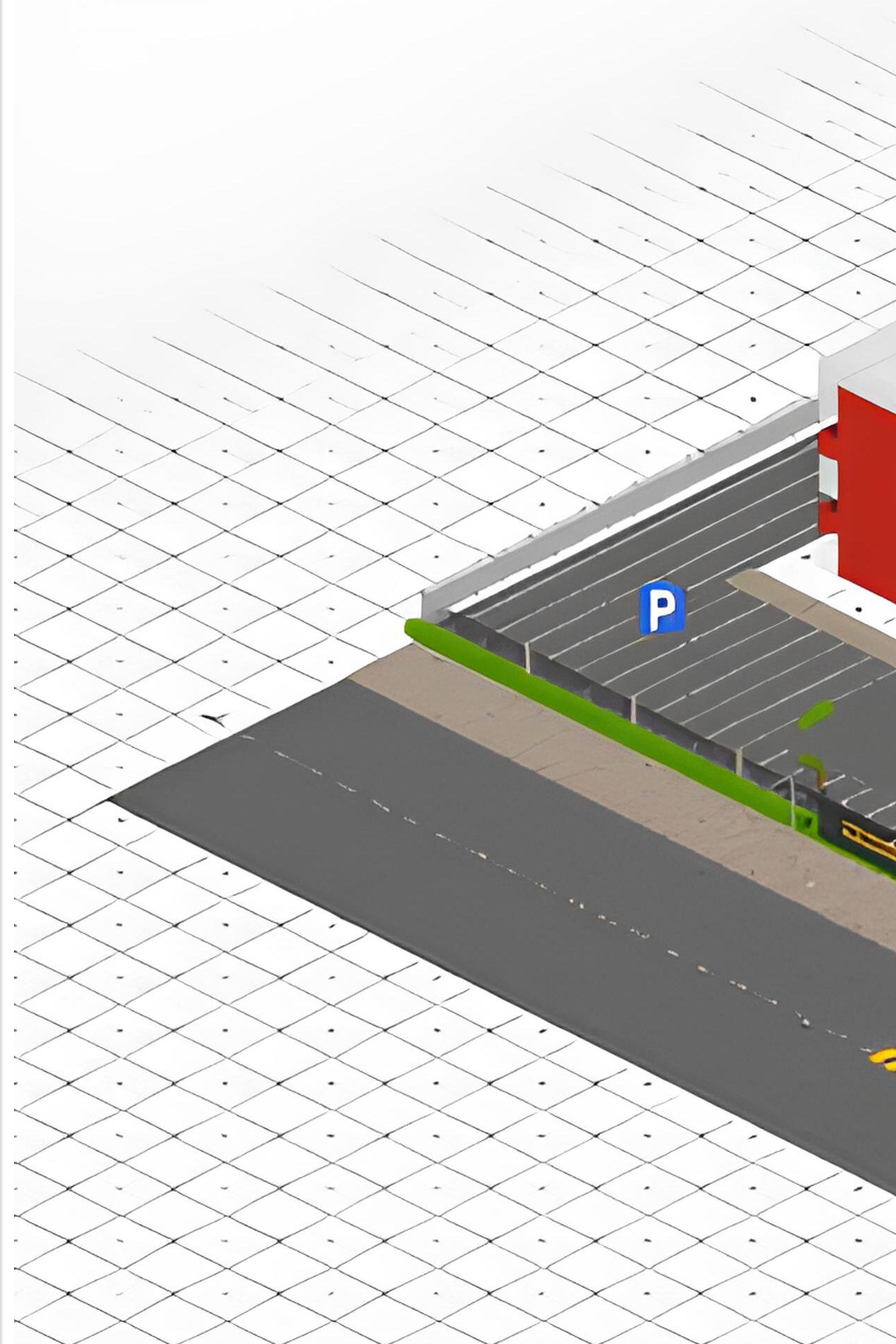
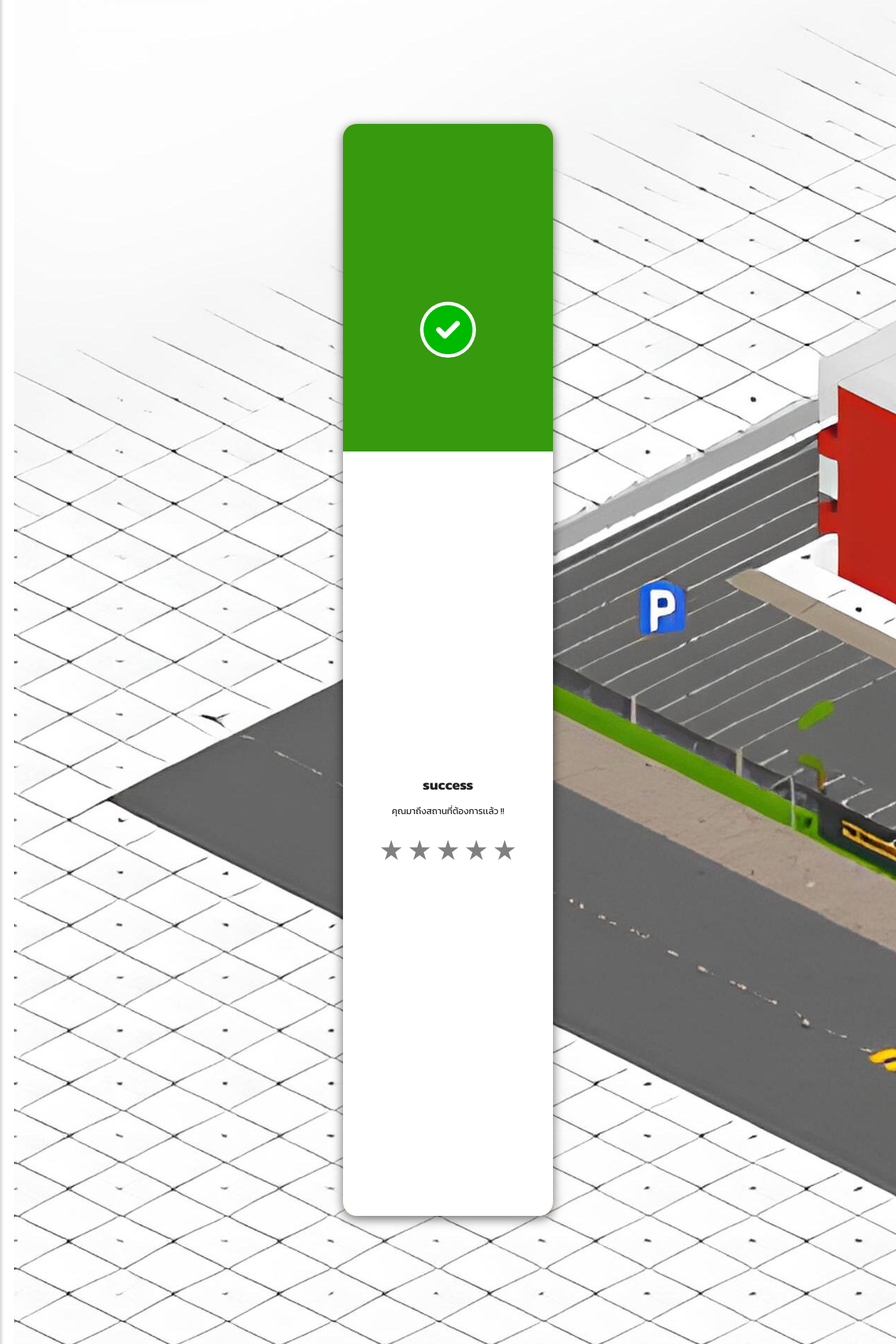
Before and after one commit to CSpipat/Nav_RMUTSB_Projects, a Flask app: page / in a window 1280 px wide. Shown: the part 343-2263 px from the top of the page at 70% size. Run offline with Flask 3, Linux system fonts and the light colour scheme; some libraries are stand-ins or nearby versions.

Commit message:
Commit Rating API html and Js

```diff
--- a/app.py
+++ b/app.py
@@ -8,6 +8,7 @@ import math
 import networkx as nx
 import numpy as np
 import pandas as pd
+from flask import request
 from flask import Flask, render_template, request, jsonify
 
 app = Flask(__name__)
@@ -400,5 +401,39 @@ def search():
         }), 500
 
 
+# ============================= Start Point feedBack=====================
+
+import csv
+from datetime import datetime
+
+def save_rating_to_csv(rating, rating_text, file_path='feedback.csv'):
+    with open(file_path, mode='a', newline='', encoding='utf-8') as file:
+        writer = csv.writer(file)
+        writer.writerow([datetime.now().isoformat(), rating, rating_text])
+
+
+@app.route('/submit-rating', methods=['POST'])
+def submit_rating():
+    try:
+        data = request.get_json()
+        rating = data.get('rating')
+        rating_text = data.get('ratingText')  # แก้จาก ratingTexts เป็น ratingText
+
+        if not isinstance(rating, int) or rating < 1 or rating > 5:
+            return jsonify({'error': 'Invalid rating value. Must be 1–5'}), 400
+        if not isinstance(rating_text, str):
+            return jsonify({'error': 'Invalid ratingText'}), 400
+
+        save_rating_to_csv(rating, rating_text)
+
+        return jsonify({'message': 'Rating saved successfully'}), 200
+
+    except Exception as e:
+        print("🔥 Error:", str(e))  # จะพิมพ์ใน terminal
+        return jsonify({'error': str(e)}), 500
+
+
+
+
 if __name__ == '__main__':
     app.run(debug=True)
--- /dev/null
+++ b/feedback.csv
@@ -0,0 +1 @@
+2025-08-01T14:44:43.789579,5,ยอดเยี่ยม!
--- /dev/null
+++ b/ratings.csv
@@ -0,0 +1,3 @@
+2025-08-01T07:28:41.427983,anonymous,5
+2025-08-01T07:29:01.992196,anonymous,4
+2025-08-01T07:35:05.198705,anonymous,5
--- /dev/null
+++ b/static/js/startfeedback.js
@@ -0,0 +1,70 @@
+const stars = document.querySelectorAll('.star-rating .star');
+const messageEl = document.getElementById('message');
+const ratingTextEl = document.getElementById('rating-text');
+
+let selectedRating = 0;
+
+const ratingTexts = {
+  1: "แย่มาก",
+  2: "ไม่พอใจ",
+  3: "ปานกลาง",
+  4: "ดี",
+  5: "ยอดเยี่ยม!"
+};
+
+// ✅ ส่ง rating + ratingText ไปยัง Flask API
+function sendRating(rating) {
+  const ratingText = ratingTexts[rating];
+  messageEl.style.color = '#4CAF50';
+  messageEl.textContent = 'กำลังส่งคะแนน...';
+
+  fetch('/submit-rating', {
+    method: 'POST',
+    headers: {
+      'Content-Type': 'application/json'
+    },
+    body: JSON.stringify({
+      rating: rating,
+      ratingText: ratingText
+    })
+  })
+  .then(res => res.json())
+  .then(data => {
+    messageEl.style.color = '#4CAF50';
+    messageEl.textContent = data.message || 'ขอบคุณสำหรับคะแนนของคุณ!';
+  })
+  .catch(err => {
+    messageEl.style.color = '#ff6b6b';
+    messageEl.textContent = 'เกิดข้อผิดพลาดในการส่งข้อมูล';
+    console.error(err);
+  });
+}
+
+// ⭐ การจัดการการคลิกและเมาส์
+stars.forEach(star => {
+  star.addEventListener('mouseover', () => {
+    const val = parseInt(star.dataset.value);
+    highlightStars(val);
+    ratingTextEl.textContent = ratingTexts[val];
+  });
+
+  star.addEventListener('mouseout', () => {
+    highlightStars(selectedRating);
+    ratingTextEl.textContent = selectedRating > 0 ? ratingTexts[selectedRating] : "";
+  });
+
+  star.addEventListener('click', () => {
+    selectedRating = parseInt(star.dataset.value);
+    highlightStars(selectedRating);
+    ratingTextEl.textContent = ratingTexts[selectedRating];
+    sendRating(selectedRating);
+  });
+});
+
+// ⭐ ไฮไลต์ดาว
+function highlightStars(rating) {
+  stars.forEach(star => {
+    const val = parseInt(star.dataset.value);
+    star.classList.toggle('selected', val <= rating);
+  });
+}
--- a/static/style.css
+++ b/static/style.css
@@ -613,6 +613,129 @@ html {
     margin: 0 auto 15px;
 }
 
+
+
+/* ================================== Alert Success================================= */
+
+.success-modal {
+    position: fixed;
+    top: 50%;
+    left: 50%;
+    transform: translate(-50%, -50%);
+    display: grid;
+    grid-template-rows: 30% 70%;
+    background-color: #F9B508;
+    border-radius: 20px;
+    box-shadow: 0 4px 15px rgba(0, 0, 0, 0.6);
+    z-index: 1000;
+    width: 300px;
+    height: 60%;
+}
+
+.icon-wrapper {
+    background-color: white;
+    border-radius: 50%;
+    padding: 10px;
+    display: flex;
+    justify-content: center;
+    align-items: center;
+    width: 70px;
+    height: 70px;
+}
+
+#alert-logo {
+    height: 60px;
+    width: 60px;
+    object-fit: contain;
+}
+
+.success-modal h1 {
+    color: #222;
+    font-weight: bold;
+    margin-top: 15px;
+    font-size: 20px;
+    text-transform: lowercase;
+    background-color: white;
+    padding: 8px;
+    border-radius: 20px;
+}
+
+.img-wrapper img{
+    display: flex;
+    justify-self: center;
+    align-items: center;
+    background-color: white;
+    width: auto;
+    border-radius: 50%;
+    position: relative;
+    top: 60px;
+
+}
+
+.first{
+    display: flex;
+    justify-content: center;
+    align-items: center;
+    background-color: rgba(38, 151, 15, 0.918);
+    width: 100%;
+    height: 100%;
+    border-radius: 20px 20px 0px 0px ;
+
+}
+
+.first img{
+    height: 80px;
+    width: 80px;
+}
+
+.second{
+    display:flex;
+    flex-direction: column;
+    justify-content: center;
+    align-items: center;
+    background-color: rgb(255, 255, 255);
+    width: 100%;
+    height: 100%;
+    border-radius: 0px 0px 20px 20px ;
+}
+
+.second h1{
+    font-size: 20px;
+}
+
+.second p{
+    font-size: 13px;
+    font-weight: 400;
+}
+
+
+/* ================================= Star Feedback =================================== */
+
+.star-rating {
+      font-size: 40px;
+      color: gray;
+      cursor: pointer;
+      user-select: none;
+      display: flex;
+      gap: 8px;
+    }
+    .star {
+      transition: color 0.2s;
+    }
+    .star.hover,
+    .star.selected {
+      color: gold;
+    }
+    #message {
+      margin-top: 20px;
+      font-weight: bold;
+      font-size: 18px;
+      color: green;
+    }
+
+/* =================================================================================== */
+
+
 @keyframes spin {
     0% {
         transform: rotate(0deg);
--- a/templates/index.html
+++ b/templates/index.html
@@ -537,6 +537,26 @@
     </div>
   </div>
   </div>
+  <div class="success-modal">
+    <div class="first">
+      <div class="img-wrapper">
+        <img src="/static/img/alert/check.png" alt="">
+      </div>
+    </div>
+    <div class="second">
+      <h1>success</h1>
+      <p>คุณมาถึงสถานที่ต้องการเเล้ว !!</p>
+      <div class="star-rating" id="star-rating">
+        <span class="star" data-value="1">&#9733;</span>
+        <span class="star" data-value="2">&#9733;</span>
+        <span class="star" data-value="3">&#9733;</span>
+        <span class="star" data-value="4">&#9733;</span>
+        <span class="star" data-value="5">&#9733;</span>
+      </div>
+      <p id="rating-text"></p>
+      <p id="message"></p>
+    </div>
+  </div>
 
 
 
@@ -549,6 +569,7 @@
   <script src="/static/js/SlideMenu.js"></script>
   <script src="/static/js/Testmap.js"></script>
   <script src="/static/js/map.js"></script>
+  <script src="/static/js/startfeedback.js"></script>
   <script src="https://cdnjs.cloudflare.com/ajax/libs/PapaParse/5.3.2/papaparse.min.js"></script>
 </body>
 
```
Also changed, not shown: static/img/alert/check.png (added). Lines whose indentation alone changed are shown as unchanged.
